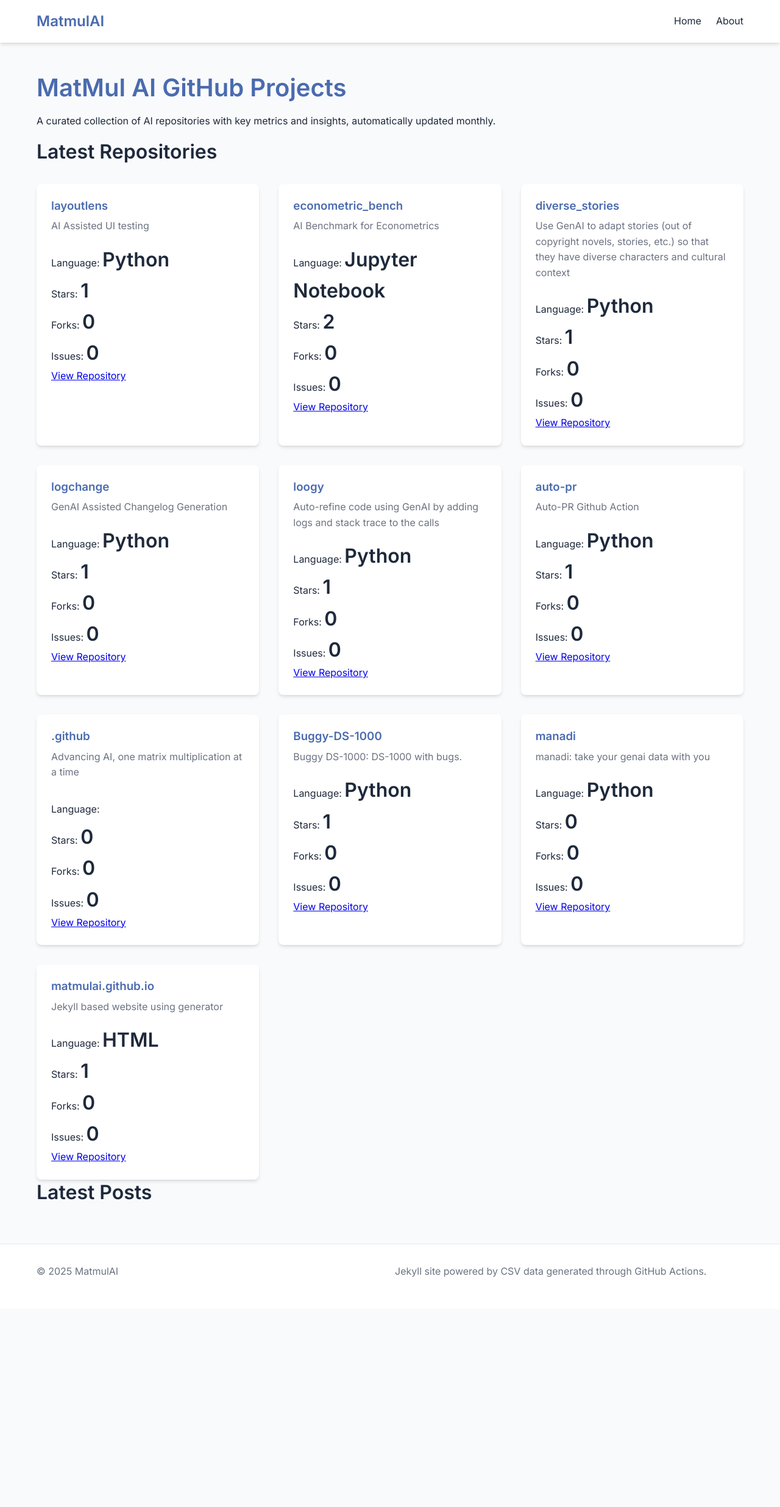
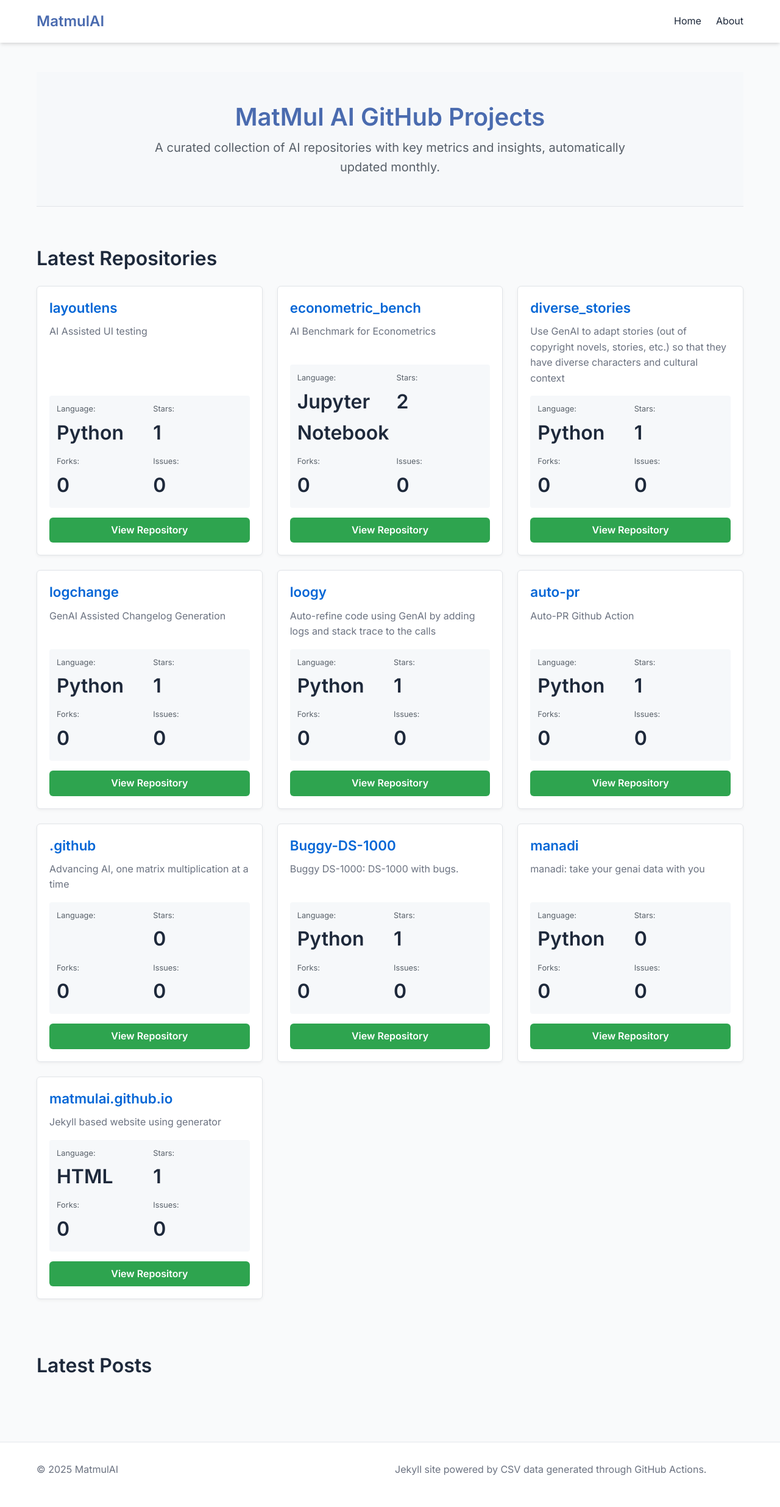
Before and after one commit to matmulai/matmulai.github.io, a Jekyll site: the page built from index.html, in a window 1280 px wide. Shown: the whole page at 61% size. Built offline with Jekyll 4.4.1, drawn with Linux system fonts in a browser that asks for light colours; before the commit the page ends 2147 px from its top, so only the background shows below that.

Commit message:
Update main.scss

```diff
--- a/assets/css/main.scss
+++ b/assets/css/main.scss
@@ -203,3 +203,149 @@ p {
     grid-template-columns: 1fr;
   }
 }
+
+/* Repository Dashboard Styles */
+.hero {
+  text-align: center;
+  padding: 3rem 1rem;
+  background-color: #f6f8fa;
+  border-bottom: 1px solid #e1e4e8;
+  margin-bottom: 2rem;
+}
+
+.hero h1 {
+  margin-bottom: 0.5rem;
+  font-size: 2.5rem;
+}
+
+.hero p {
+  font-size: 1.25rem;
+  color: #586069;
+  max-width: 800px;
+  margin: 0 auto;
+}
+
+.data-section, .blog-section {
+  padding: 2rem 0;
+}
+
+.data-cards {
+  display: grid;
+  grid-template-columns: repeat(auto-fill, minmax(320px, 1fr));
+  gap: 24px;
+  margin: 1.5rem 0;
+}
+
+.data-card {
+  border: 1px solid #e1e4e8;
+  border-radius: 6px;
+  padding: 20px;
+  background-color: #fff;
+  box-shadow: 0 2px 5px rgba(0,0,0,0.05);
+  transition: all 0.2s ease-in-out;
+  display: flex;
+  flex-direction: column;
+}
+
+.data-card:hover {
+  transform: translateY(-4px);
+  box-shadow: 0 6px 12px rgba(0,0,0,0.1);
+}
+
+.data-card h3 {
+  margin-top: 0;
+  margin-bottom: 0.75rem;
+  font-size: 1.4rem;
+  color: #0366d6;
+}
+
+.repo-description {
+  color: #24292e;
+  margin-bottom: 1rem;
+  flex-grow: 1;
+}
+
+.repo-summary {
+  font-style: italic;
+  margin-bottom: 1rem;
+  padding-left: 12px;
+  border-left: 3px solid #0366d6;
+  color: #586069;
+}
+
+.data-metrics {
+  display: grid;
+  grid-template-columns: repeat(2, 1fr);
+  gap: 12px;
+  background-color: #f6f8fa;
+  padding: 12px;
+  border-radius: 4px;
+  margin-bottom: 1rem;
+}
+
+.data-metric {
+  display: flex;
+  flex-direction: column;
+}
+
+.metric-label {
+  font-size: 0.8rem;
+  color: #586069;
+  margin-bottom: 2px;
+}
+
+.data-value {
+  font-weight: 600;
+}
+
+.repo-link {
+  display: inline-block;
+  padding: 8px 16px;
+  background-color: #2ea44f;
+  color: white;
+  border-radius: 6px;
+  text-decoration: none;
+  font-weight: 600;
+  text-align: center;
+  transition: background-color 0.2s;
+}
+
+.repo-link:hover {
+  background-color: #2c974b;
+  text-decoration: none;
+}
+
+/* Blog Section Styles */
+.posts-list {
+  margin-top: 1.5rem;
+}
+
+.post-item {
+  padding-bottom: 1.5rem;
+  margin-bottom: 1.5rem;
+  border-bottom: 1px solid #e1e4e8;
+}
+
+.post-item:last-child {
+  border-bottom: none;
+}
+
+.post-item h3 {
+  margin-top: 0;
+  margin-bottom: 0.5rem;
+}
+
+.post-item h3 a {
+  color: #0366d6;
+  text-decoration: none;
+}
+
+.post-item h3 a:hover {
+  text-decoration: underline;
+}
+
+.post-meta {
+  color: #586069;
+  font-size: 0.9rem;
+  margin-bottom: 0.75rem;
+}
```
